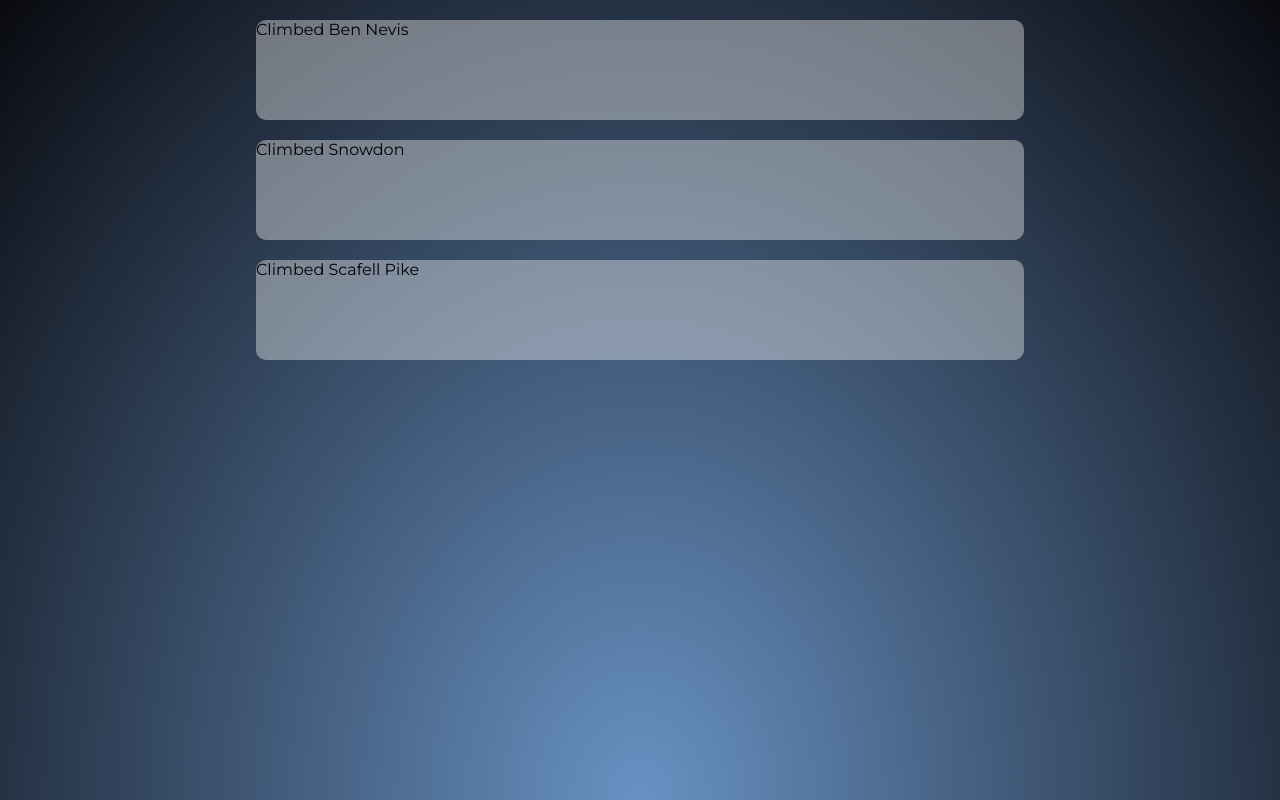
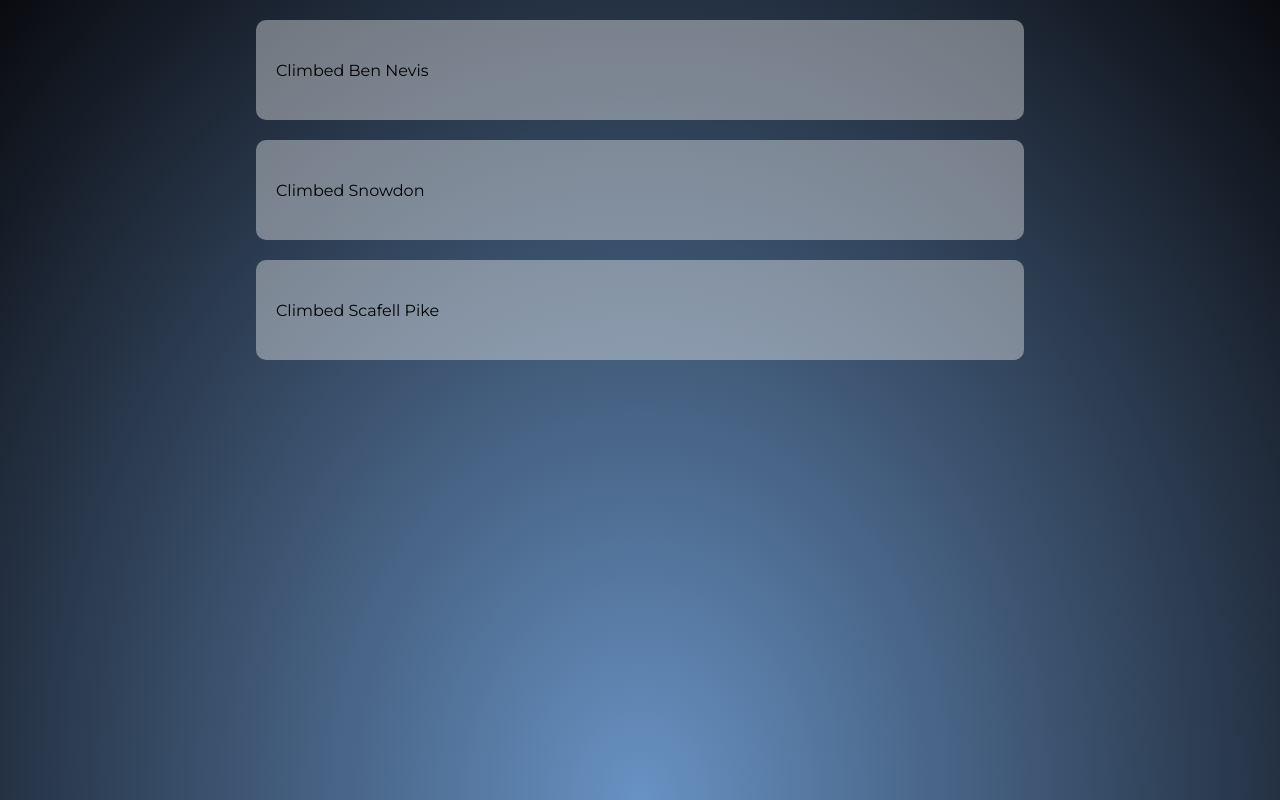
Before and after one commit to owenDods/realAchievements, a React app: page /home in a window 1280 px wide. Built offline with nearby package versions, Linux system fonts and the light colour scheme.

Commit message:
Basic styles for AchievementListItem

```diff
--- a/src/components/achievementListItem/AchievementListItem.js
+++ b/src/components/achievementListItem/AchievementListItem.js
@@ -7,7 +7,7 @@ const AchievementListItem = ({ name }) => (
 
 	<div className={className}>
 
-		<p>{name}</p>
+		<p className={`${className}__name`}>{name}</p>
 
 	</div>
 
--- /dev/null
+++ b/src/styles/components/_achievementListItem.scss
@@ -0,0 +1,13 @@
+.achievementListItem {
+
+	width: 100%;
+	height: 100%;
+	padding: $_gutter;
+	box-sizing: border-box;
+	display: flex;
+
+	&__name {
+		margin: auto auto auto 0;
+	}
+
+}
--- a/src/styles/index.scss
+++ b/src/styles/index.scss
@@ -3,6 +3,7 @@
 @import 'mixins';
 @import 'base';
 
+@import 'components/achievementListItem';
 @import 'components/app';
 @import 'components/home';
 @import 'components/landingPage';
```
